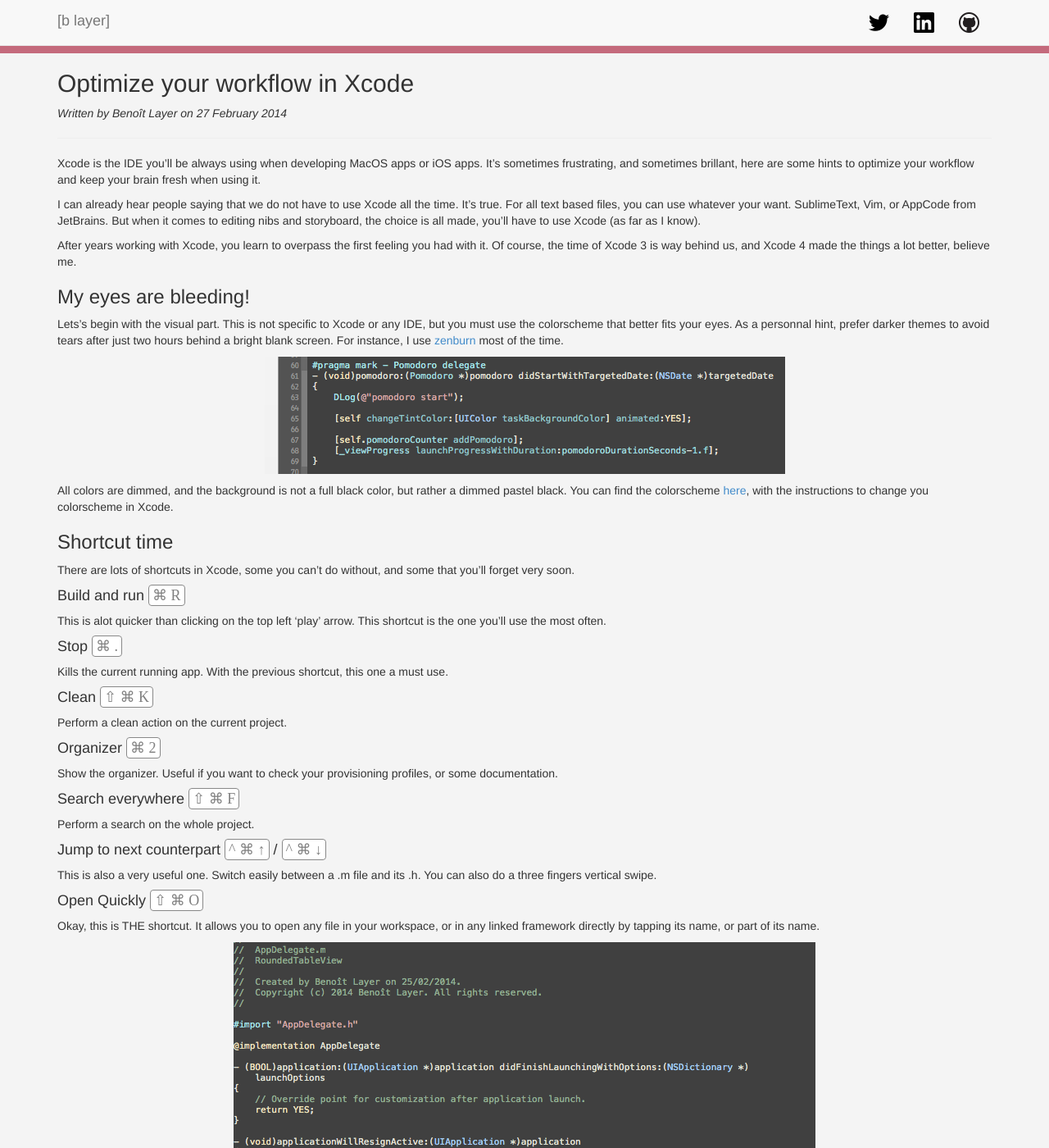
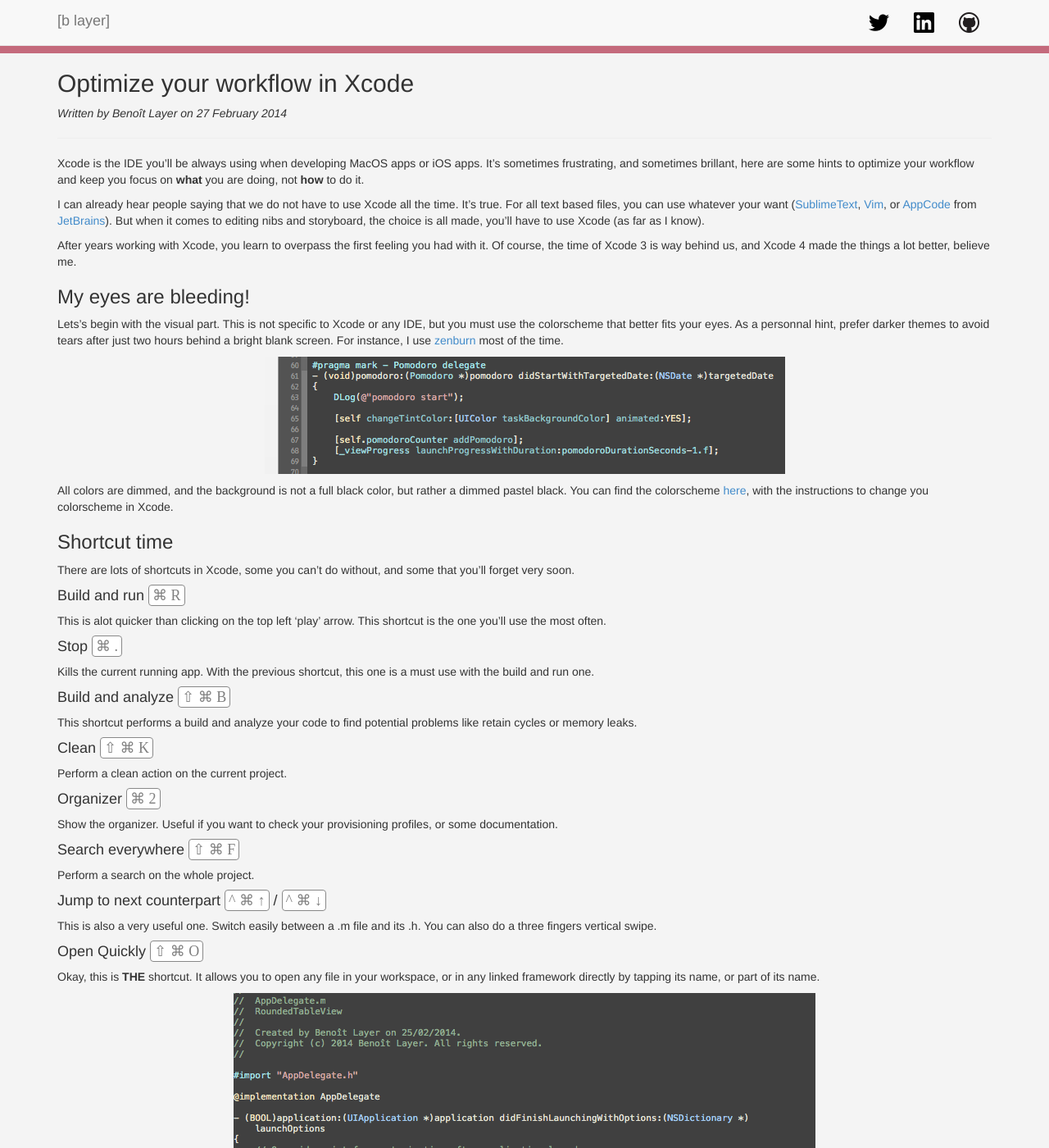
Before and after one commit to notbenoit/notbenoit.github.io, a Jekyll site: the page built from _posts/2014-02-28-optimize-workflow-xcode.markdown, in a window 1280 px wide and 1400 px high. Shown: the whole window at 82% size. Built offline with Jekyll 4.4.1, drawn with Linux system fonts in a browser that asks for light colours; nearby versions of some CDN libraries; Markdown is read by kramdown in place of the engine named in the settings; comment, search, counter and statistics services are not loaded; some of the changed text lies outside the part shown.

Commit message:
XcodeWorkjlow:Post edit before release.

```diff
--- a/_posts/2014-02-28-optimize-workflow-xcode.markdown
+++ b/_posts/2014-02-28-optimize-workflow-xcode.markdown
@@ -6,9 +6,9 @@
 tags: Xcode Workflow
 author: "Benoît Layer"
 ---
-Xcode is the IDE you'll be always using when developing MacOS apps or iOS apps. It's sometimes frustrating, and sometimes brillant, here are some hints to optimize your workflow and keep your brain fresh when using it.
+Xcode is the IDE you'll be always using when developing MacOS apps or iOS apps. It's sometimes frustrating, and sometimes brillant, here are some hints to optimize your workflow and keep you focus on **what** you are doing, not **how** to do it.
 
-I can already hear people saying that we do not have to use Xcode all the time. It's true. For all text based files, you can use whatever your want. SublimeText, Vim, or AppCode from JetBrains. But when it comes to editing nibs and storyboard, the choice is all made, you'll have to use Xcode (as far as I know).
+I can already hear people saying that we do not have to use Xcode all the time. It's true. For all text based files, you can use whatever your want ([SublimeText][sublime], [Vim][vim], or [AppCode][appcode] from [JetBrains][jetbrains]). But when it comes to editing nibs and storyboard, the choice is all made, you'll have to use Xcode (as far as I know).
 
 After years working with Xcode, you learn to overpass the first feeling you had with it. Of course, the time of Xcode 3 is way behind us, and Xcode 4 made the things a lot better, believe me.
 
@@ -27,7 +27,10 @@
 This is alot quicker than clicking on the top left 'play' arrow. This shortcut is the one you'll use the most often.
 
 #### Stop `⌘ .`
-Kills the current running app. With the previous shortcut, this one a must use.
+Kills the current running app. With the previous shortcut, this one is a must use with the build and run one.
+
+#### Build and analyze `⇧ ⌘ B`
+This shortcut performs a build and analyze your code to find potential problems like retain cycles or memory leaks.
 
 #### Clean `⇧ ⌘ K`
 Perform a clean action on the current project.
@@ -67,8 +70,12 @@
 ***
 This was a preview of all the possibilities Xcode has to offer. Now it's your turn to build your own snippet or find your favorite shortcuts. Remember that you will learn a key combination once, or take three minutes to build a snippet, and you will be rewarded by earning a lot of time in the future.
 
-Also, some snippets I've shown you represents [Appledoc][appledoc] comments. Maybe I'll cover this in a future post, come back soon.
+In this post, we encountered [Appledoc][appledoc] comments. Maybe I'll cover this in a future post, come back soon.
 
+[sublime]: http://www.sublimetext.com
+[vim]: http://www.vim.org
+[appcode]: http://www.jetbrains.com/objc/
+[jetbrains]: http://www.jetbrains.com/
 [zenburn]: http://slinky.imukuppi.org/zenburnpage/
 [xcode-zenburn]: https://github.com/an0/Zenburn-for-Xcode
 [appledoc]: http://gentlebytes.com/appledoc/
```
Also changed, not shown: other parts of _posts/2014-02-28-optimize-workflow-xcode.markdown (+3 -3 lines).
